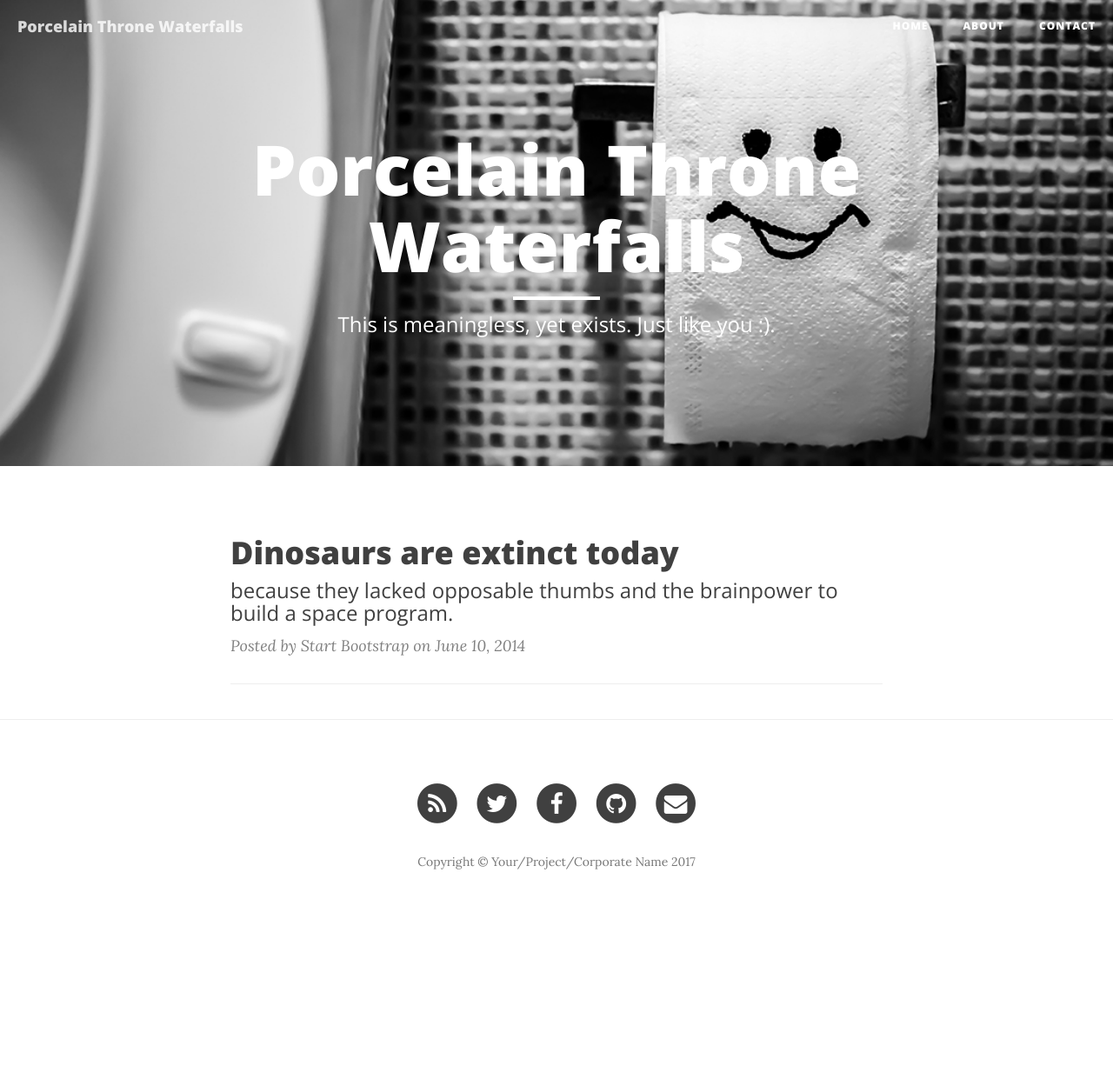
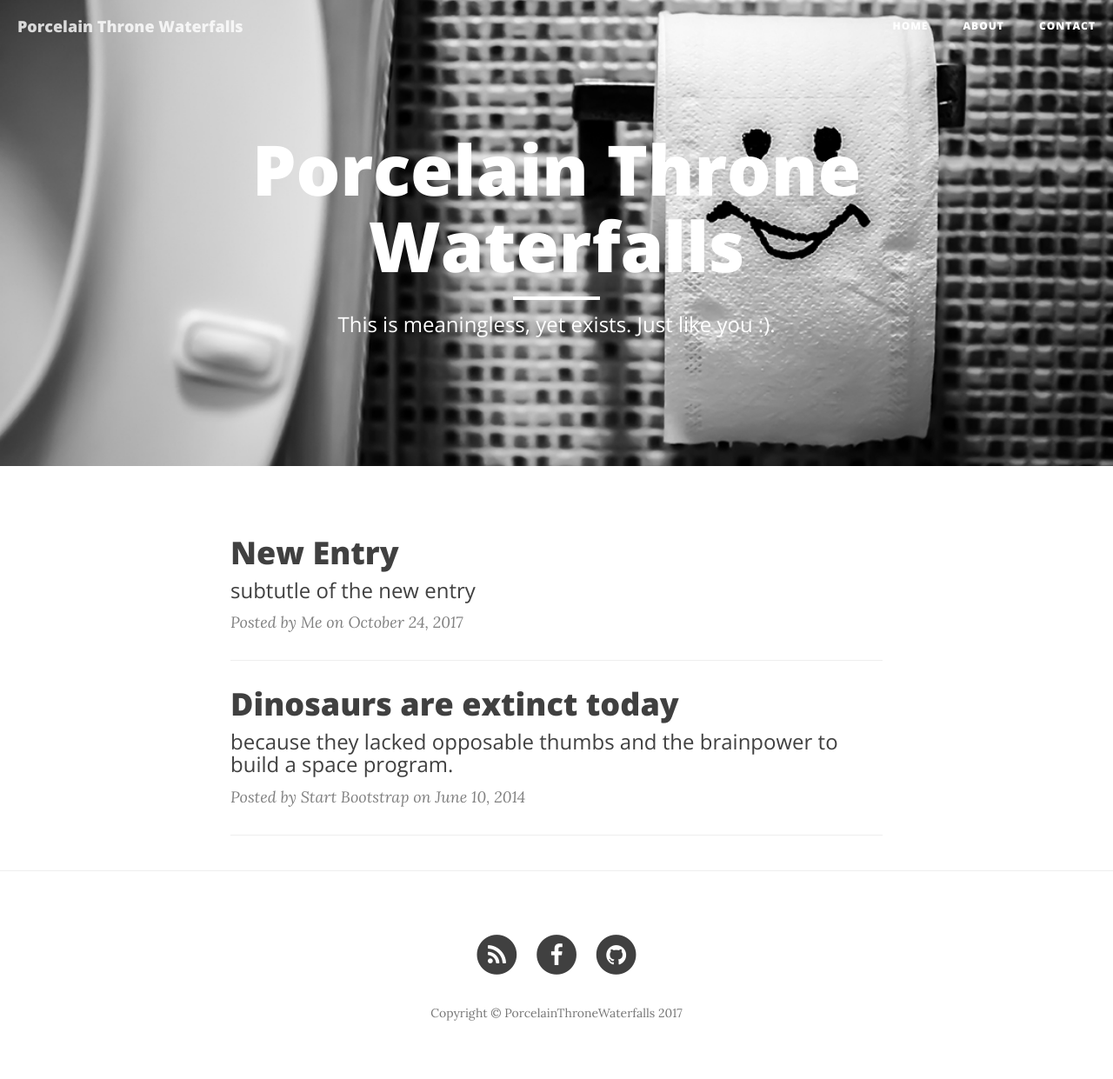
Before and after one commit to nickAndroulakis/PorcelainThroneWaterfalls, a Jekyll site: the page built from index.html, in a window 1280 px wide. Shown: the whole page at 87% size. Built offline with Jekyll 4.4.1, drawn with Linux system fonts in a browser that asks for light colours; nearby versions of some CDN libraries; the list of posts is cut into pages by our own code; before the commit the page ends 1067 px from its top, so only the background shows below that.

```diff
--- a/_config.yml
+++ b/_config.yml
@@ -2,14 +2,14 @@
 title: Porcelain Throne Waterfalls
 header-img: img/new-bg.jpg
 email: nick.androul@gmail.com
-copyright_name: Your/Project/Corporate Name
+copyright_name: PorcelainThroneWaterfalls
 description: "This is meaningless, yet exists. Just like you :)."
 baseurl: "/PorcelainThroneWaterfalls"
-url: "http://yourdomain.com"
-twitter_username: SBootstrap
-github_username:  davidtmiller
-facebook_username:  StartBootstrap
-email_username:  your-email@yourdomain.com
+url:
+twitter_username:
+github_username: nickAndroulakis
+facebook_username: nick.androulakis.5
+email_username:
 
 # Google Analytics
 # To enable google analytics, uncomment below line with a valid Google Tracking ID
--- /dev/null
+++ b/_posts/2017-10-24-newEntry.markdown
@@ -0,0 +1,10 @@
+---
+layout:     post
+title:      "New Entry"
+subtitle:   "subtutle of the new entry"
+date:       2017-10-24 12:00:00
+author:     "Me"
+header-img: "img/post-bg-02.jpg"
+---
+
+<p>Test blog post</p>
```
